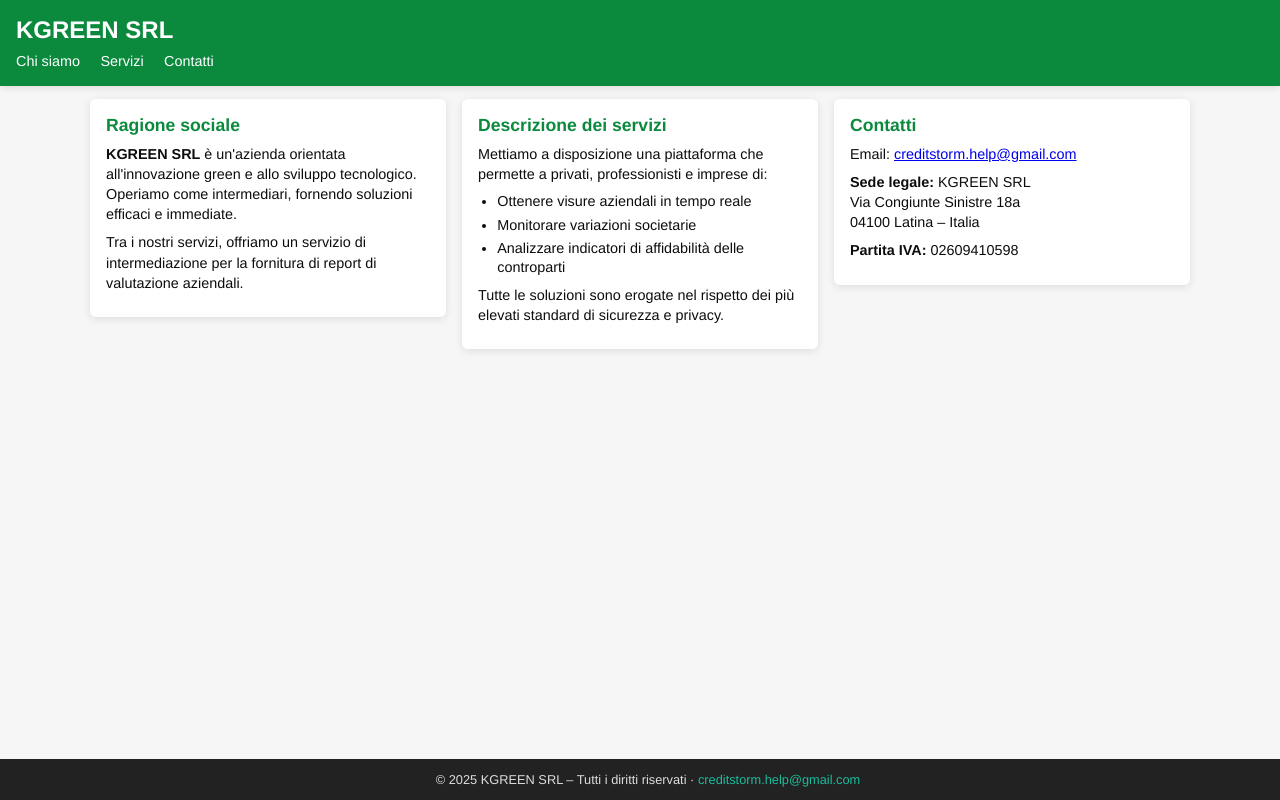
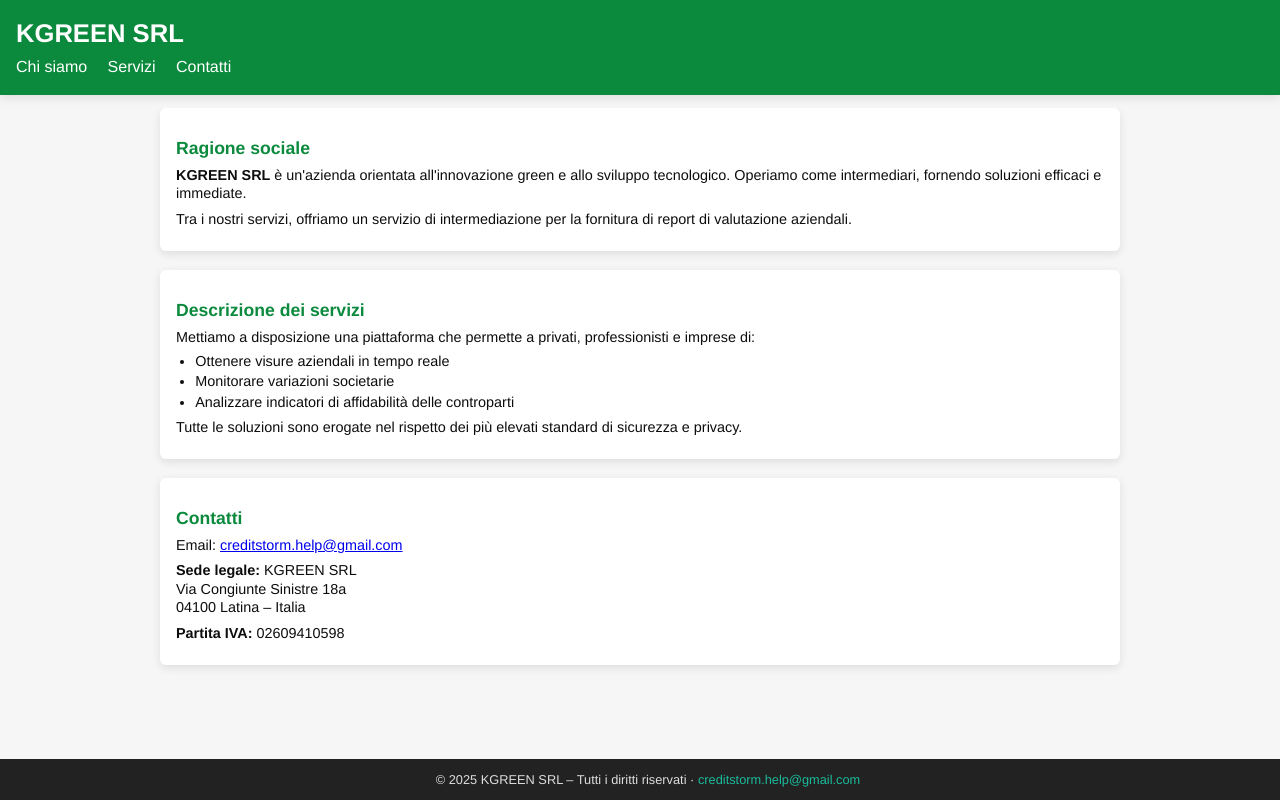
Before and after one commit to Gioppa87/kgreen-website, a plain HTML site: page index.html in a window 1280 px wide. Drawn offline with Linux system fonts and the light colour scheme.

Commit message:
Update index.html

```diff
--- a/index.html
+++ b/index.html
@@ -10,24 +10,24 @@
       --dark:#0d0d0d;
       --light:#f6f6f6;
       --accent:#1abc9c;
-      --maxw:1100px;
-      --shadow:0 2px 8px rgba(0,0,0,.1);
+      --maxw:960px;
+      --shadow:0 3px 10px rgba(0,0,0,.1);
       font-family:"Helvetica Neue",Arial,sans-serif;
     }
     body{margin:0;color:var(--dark);background:var(--light);height:100vh;overflow:hidden;}
-    header{background:var(--primary);color:#fff;padding:1rem 1rem;box-shadow:var(--shadow);}
-    header h1{margin:0;font-size:1.5rem;}
-    nav{margin-top:0.5rem;}
-    nav a{color:#fff;text-decoration:none;margin-right:1rem;font-size:0.9rem;}
-    main{max-width:var(--maxw);margin:0.8rem auto;padding:0 1rem;display:grid;grid-template-columns:1fr 1fr 1fr;gap:1rem;height:calc(100vh - 140px);}
-    section{margin:0;}
-    h2{color:var(--primary);margin:0 0 0.5rem 0;font-size:1.1rem;}
-    .card{background:#fff;border-radius:6px;padding:1rem;box-shadow:var(--shadow);height:fit-content;}
-    .card p{margin:0.5rem 0;font-size:0.9rem;line-height:1.4;}
-    .card ul{margin:0.5rem 0;padding-left:1.2rem;}
-    .card li{font-size:0.9rem;line-height:1.3;margin:0.3rem 0;}
+    header{background:var(--primary);color:#fff;padding:1.2rem 1rem;box-shadow:var(--shadow);}
+    header h1{margin:0;font-size:1.6rem;}
+    nav{margin-top:0.6rem}
+    nav a{color:#fff;text-decoration:none;margin-right:1rem}
+    main{max-width:var(--maxw);margin:0.8rem auto;padding:0 1rem;height:calc(100vh - 160px);overflow:hidden;}
+    section{margin-bottom:1.2rem}
+    h2{color:var(--primary);margin-bottom:0.3rem;font-size:1.1rem;}
+    .card{background:#fff;border-radius:6px;padding:1rem;box-shadow:var(--shadow)}
+    .card p{margin:0.4rem 0;font-size:0.9rem;line-height:1.3;}
+    .card ul{margin:0.4rem 0;padding-left:1.2rem;}
+    .card li{font-size:0.9rem;line-height:1.2;margin:0.2rem 0;}
     footer{background:#222;color:#ddd;text-align:center;padding:0.8rem 0.5rem;position:fixed;bottom:0;width:100%;font-size:0.8rem;}
-    footer a{color:#1abc9c;text-decoration:none;}
+    footer a{color:#1abc9c;text-decoration:none}
   </style>
 </head>
 <body>
```
